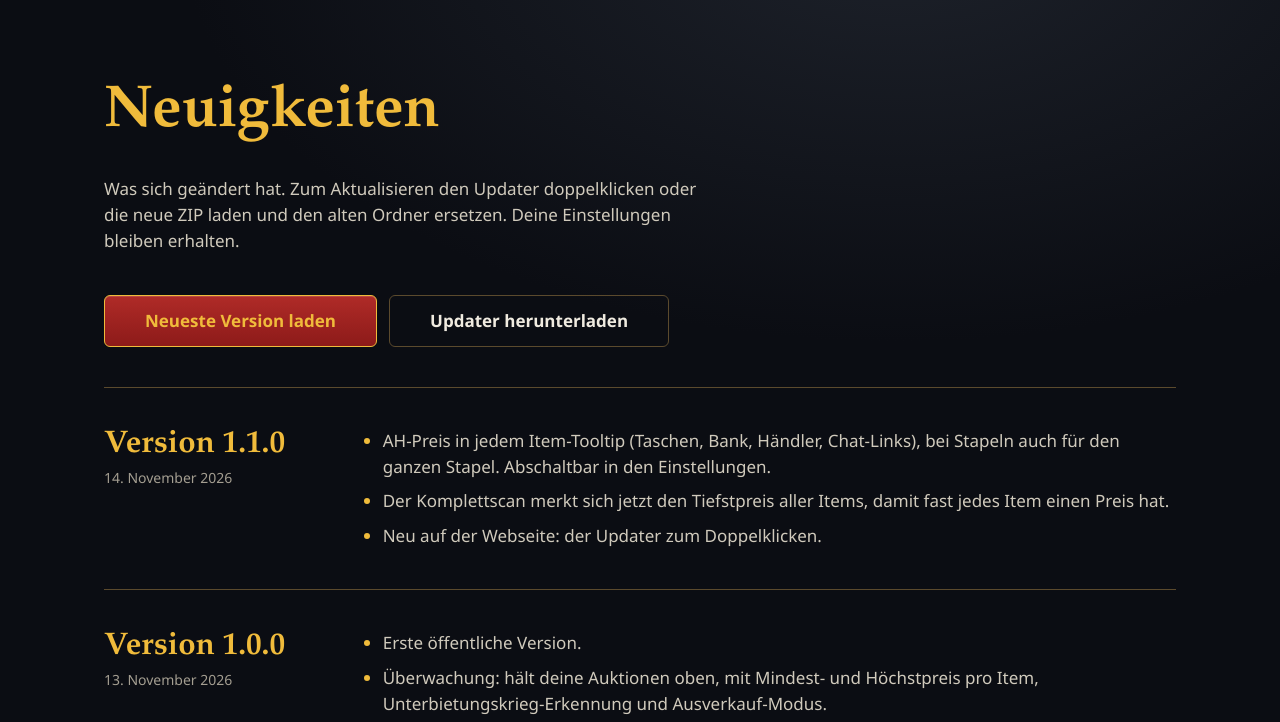
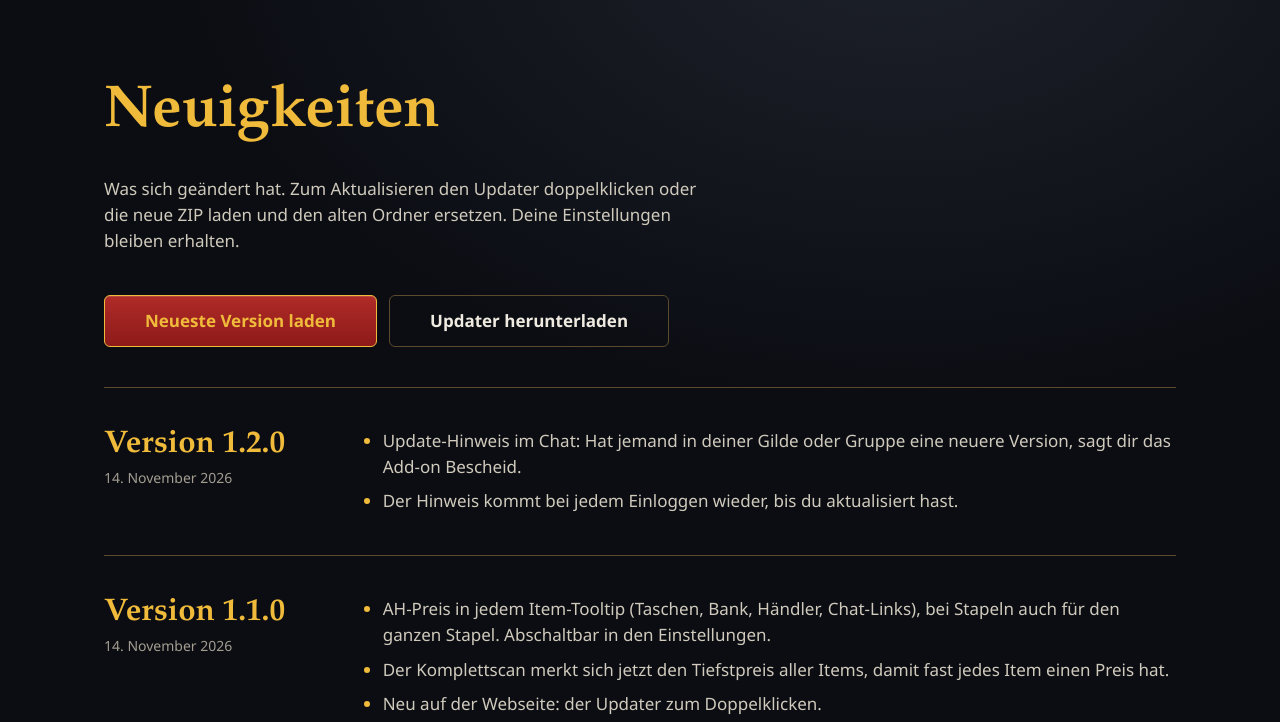
Before and after one commit to TS-Auctionator/ts-auctionator.github.io, a plain HTML site: page neuigkeiten.html in a window 1280 px wide. Shown: the part 76-798 px from the top of the page. Drawn offline with Linux system fonts and the light colour scheme.

Commit message:
Version 1.2.0

```diff
--- a/neuigkeiten.html
+++ b/neuigkeiten.html
@@ -32,6 +32,16 @@
     </div>
 
     <!-- Neue Versionen hier oben einfügen -->
+    <article class="release">
+      <div>
+        <h2>Version 1.2.0</h2>
+        <time datetime="2026-11-14">14. November 2026</time>
+      </div>
+      <ul>
+        <li>Update-Hinweis im Chat: Hat jemand in deiner Gilde oder Gruppe eine neuere Version, sagt dir das Add-on Bescheid.</li>
+        <li>Der Hinweis kommt bei jedem Einloggen wieder, bis du aktualisiert hast.</li>
+      </ul>
+    </article>
     <article class="release">
       <div>
         <h2>Version 1.1.0</h2>
```
